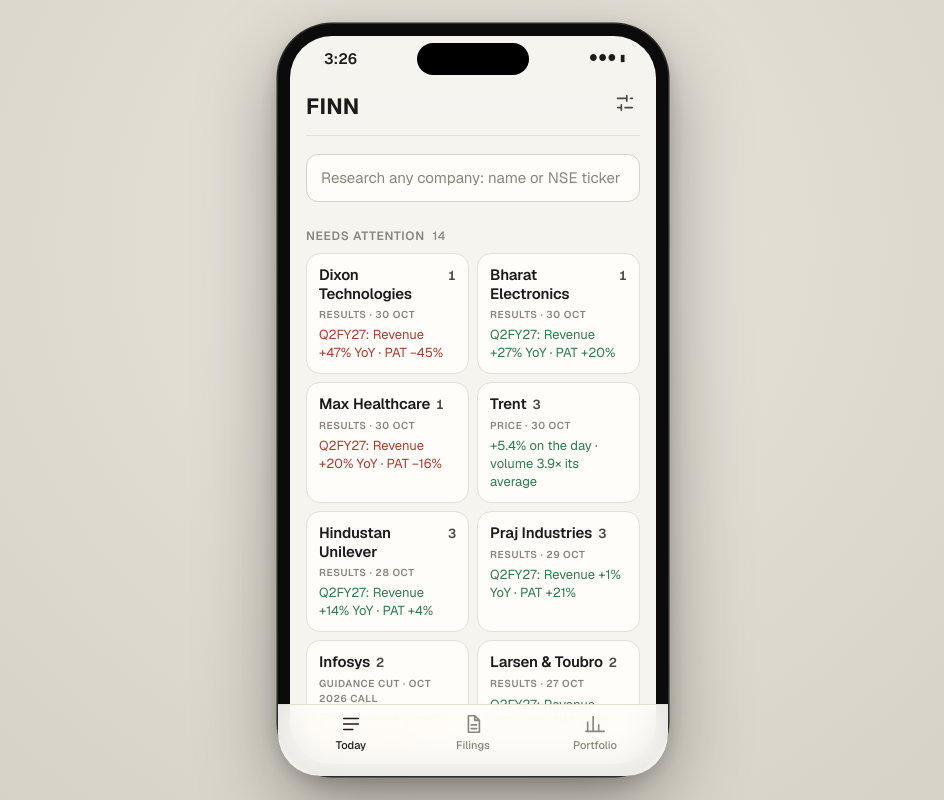
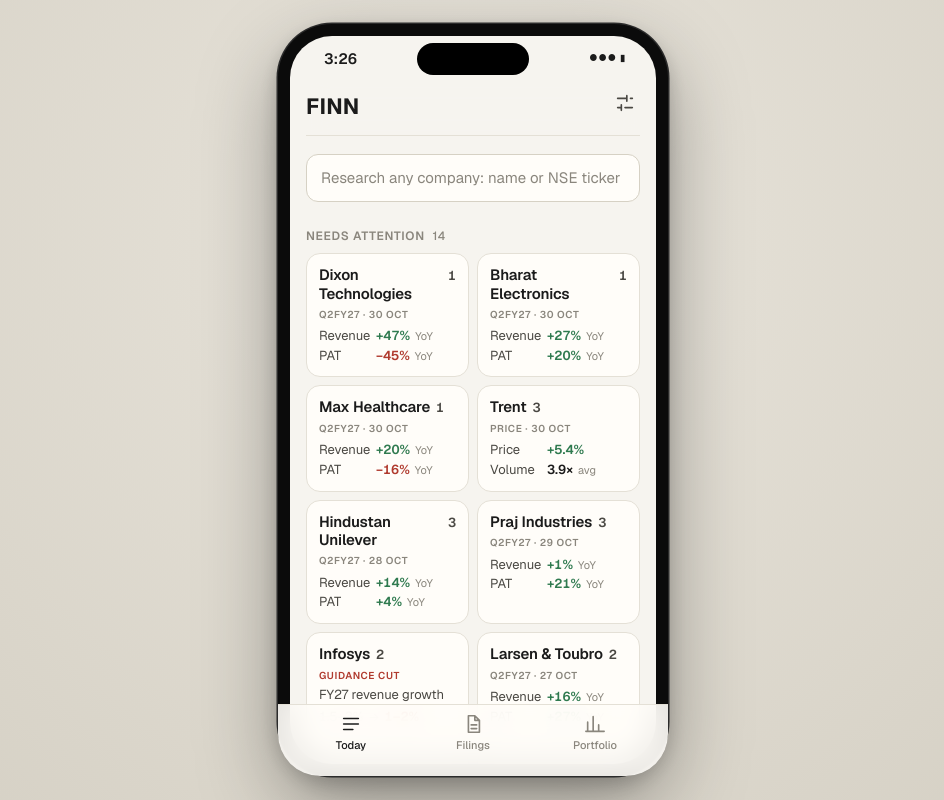
Before and after one commit to karmanya21/finn, a React (Vite) app in the folder web/: page / in a window 1280 px wide. Shown: the whole page, without its empty margins (167-1111 px from the left). Built offline with nearby package versions, Linux system fonts and the light colour scheme.

Commit message:
Today tiles: figures in rows, guidance as old → new
Results, price and volume show one figure per line, each coloured by its own direction;
guidance moves show the old value struck through and the new one coloured; headings fit
on one line.

Co-Authored-By: Claude Opus 5.5 <noreply@anthropic.com>

```diff
--- a/web/src/push.tsx
+++ b/web/src/push.tsx
@@ -52,6 +52,11 @@ export interface Update {
   title: string;      // the one line that matters, with its number
   line?: string;      // optional detail
   tone?: "up" | "down";
+  // How the Today tile lays it out, when there's more structure than a sentence:
+  figures?: Figure[];                               // results, price, volume: one row per figure
+  change?: { subject: string; from: string; to: string };  // guidance moved: old → new
+  target?: { subject: string; value: string };     // a promise's verdict: what was guided
+  heading?: string;   // the tile's whole heading when "tag · date" won't fit ("Q2FY27 · 30 Oct", "Guidance cut")
   open: () => void;
 }
 
@@ -88,6 +93,11 @@ export function useUpdates(index: CompanySummary[]): Map<string, Update[]> | nul
         weight: (m.byPrice ? 55 + Math.min(Math.abs(m.pct), 15) * 2 : 45) + (m.byVolume ? Math.min(m.volRatio, 6) * 3 : 0)
           + (m.reason ? 10 : 0) + recent(m.date),
         tag: m.byPrice ? "Price" : "Volume", date: fmtDate(m.date), title: what, tone: m.byPrice ? (up ? "up" : "down") : undefined,
+        figures: [
+          ...(m.byPrice ? [{ label: "Price", change: fmtChange(m.pct, 1), tone: up ? "up" as const : "down" as const }] : []),
+          ...(m.byVolume ? [{ label: "Volume", change: `${m.volRatio.toFixed(1)}×`, unit: "avg" }] : []),
+          ...(!m.byPrice ? [{ label: "Price", change: fmtChange(m.pct, 1) }] : []),
+        ],
         line: m.reason ? `Same day: ${m.reason.type === "results" ? resultsHeadline(m.reason) : filingText(m.reason.summary, m.reason.subject)}`
           : `Closed ₹${m.close.toLocaleString("en-IN")}; no material filing that day`,
         open: () => go(`/c/${m.symbol}`) });
@@ -99,7 +109,8 @@ export function useUpdates(index: CompanySummary[]): Map<string, Update[]> | nul
       // Results without figures yet say little; let a real move or a cut outrank them.
       const blank = f.type === "results" && !f.numbers ? 25 : 0;
       add({ key: `f-${f.id}`, symbol: f.symbol, name: f.name, weight: f.importance + recent(f.at.slice(0, 10)) - blank,
-        tag: f.label, date: fmtDate(f.at), title: f.type === "results" ? resultsHeadline(f) : filingText(f.summary, f.subject),
+        tag: f.label, date: fmtDate(f.at),
+        figures: f.numbers ? resultsFigures(f.numbers) : undefined, heading: resultsQuarter(f) && `${resultsQuarter(f)} · ${fmtDate(f.at)}`, title: f.type === "results" ? resultsHeadline(f) : filingText(f.summary, f.subject),
         tone: f.type === "results" && yoy != null ? (yoy >= 0 ? "up" : "down")
           : f.tone === "positive" ? "up" : f.tone === "negative" ? "down" : undefined,
         line: f.people.length ? peopleLine(f) : undefined,
@@ -115,9 +126,14 @@ export function useUpdates(index: CompanySummary[]): Map<string, Update[]> | nul
       const lastEvent = i.thread.events[i.thread.events.length - 1];
       const date = VERDICT.has(i.tag) || i.tag === "Behind pace" ? `${l.latest_results ?? ""} results`
         : i.tag === "Gone quiet" ? `${l.latest_call} call` : `${lastEvent?.call ?? l.latest_call} call`;
+      const moved = i.headline.includes(" → ") && lastEvent?.from && lastEvent?.to;
+      const better = moved && (lastEvent.type === "raised" || lastEvent.type === "advanced");
       add({ key: `p-${i.thread.id}|${i.headline}`, symbol: i.symbol, name: i.name, weight: i.weight,
         tag: i.tag, date, title: normText(i.headline), line: i.line && normText(i.line),
-        tone: i.tone === "missed" ? "down" : i.tone === "kept" ? "up" : undefined,
+        tone: better || i.tone === "kept" ? "up" : i.tone === "missed" ? "down" : undefined,
+        heading: i.tag,  // the call or quarter is on the promise page; "Guidance cut · Oct 2026 call" wraps
+        change: moved ? { subject: normText(i.thread.title), from: normText(lastEvent.from!), to: normText(lastEvent.to!) } : undefined,
+        target: !moved ? { subject: normText(i.thread.title), value: i.thread.target ? normText(i.thread.target) : "" } : undefined,
         open: () => go(`/c/${i.symbol}/t/${i.thread.id}`) });
     }
     for (const list of out.values()) list.sort((a, b) => b.weight - a.weight);
@@ -139,6 +155,37 @@ function daysBetween(callLabel: string, isoDate: string): number {
   const [m, y] = callLabel.split(" ");
   const call = new Date(`${m} 1, ${y}`).getTime();
   return (new Date(isoDate || Date.now()).getTime() - call) / 86_400_000;
+}
+
+/** A tile's lead update: figures in rows, a guidance move as old → new, a verdict under
+ *  what was promised; anything else as its one line. */
+function TileBody({ u }: { u: Update }) {
+  const verdict = !!(u.change || u.target);
+  const tag = <span className={`tile-tag ${verdict ? u.tone ?? "" : ""}`}>{u.heading ?? `${u.tag} · ${u.date}`}</span>;
+  if (u.figures?.length) return <>{tag}
+    <span className="tile-figs">
+      {u.figures.map((f) => (
+        <span key={f.label} className="tile-fig">
+          <span className="tile-fig-l">{f.label}</span>
+          <span className={`tile-fig-v ${f.tone ?? ""}`}>{f.change}</span>
+          <span className="tile-fig-u">{f.unit}</span>
+        </span>
+      ))}
+    </span></>;
+  if (u.change) return <>{tag}
+    <span className="tile-subject">{u.change.subject}</span>
+    <span className="tile-move">
+      <span className="tile-from">{u.change.from}</span><span className="tile-arrow">→</span>
+      <span className={`tile-to ${u.tone ?? ""}`}>{u.change.to}</span>
+    </span></>;
+  if (u.target) return <>{tag}
+    <span className="tile-subject">{u.target.subject}</span>
+    {u.target.value && <span className="tile-move"><span className="tile-fig-u">Guided</span>
+      <span className="tile-to">{u.target.value}</span></span>}</>;
+  // The heading already names the quarter: "Q2FY27: filed, …" → "Filed, …"
+  const q = u.heading?.split(" · ")[0];
+  const title = q && u.title.startsWith(`${q}: `) ? u.title.slice(q.length + 2).replace(/^./, (c) => c.toUpperCase()) : u.title;
+  return <>{tag}<span className={`tile-line ${u.tone ?? ""}`}>{title}</span></>;
 }
 
 /** The Today grid: one tile per company, those needing attention first. */
@@ -170,8 +217,7 @@ export function TodayGrid({ index, onSettings }: { index: CompanySummary[]; onSe
               <span className="tile-name">{c.name}</span>
               <span className="tile-count">{us.length}{fresh > 0 && <span className="new">{fresh} new</span>}</span>
             </span>
-            <span className="tile-tag">{lead!.tag} · {lead!.date}</span>
-            <span className={`tile-line ${lead!.tone ?? ""}`}>{lead!.title}</span>
+            <TileBody u={lead!} />
           </button>
         ))}
       </div>
@@ -302,6 +348,18 @@ export function Footnote({ children }: { children: React.ReactNode }) {
   return <p className="footnote">{children}</p>;
 }
 
+export interface Figure { label: string; change: string; unit?: string; tone?: "up" | "down" }
+
+/** Revenue and PAT growth as separate rows, each coloured by its own direction. */
+export function resultsFigures(h: Headline): Figure[] {
+  return ["Revenue", "PAT"].flatMap((label) => {
+    const yoy = h.rows.find((r) => r.label === label)?.yoy;
+    if (yoy == null) return [];
+    const change = fmtChange(yoy);
+    return [{ label, change, unit: "YoY", tone: change === "flat" ? undefined : yoy > 0 ? "up" as const : "down" as const }];
+  });
+}
+
 /** "Q2FY27: Revenue +16% YoY · PAT +27%". The one format for results everywhere. */
 export function resultsLine(h: Headline): string {
   const row = (l: string) => h.rows.find((r) => r.label === l);
@@ -311,9 +369,16 @@ export function resultsLine(h: Headline): string {
   return bits.length ? `${h.quarter}: ${bits.join(" · ")}` : `${h.quarter} results`;
 }
 
+/** "Q2FY27" for a results filing, from its figures or else its text. */
+function resultsQuarter(f: Filing): string | undefined {
+  if (f.type !== "results") return undefined;
+  return f.numbers?.quarter
+    ?? `${f.summary ?? ""} ${f.subject}`.match(/Q[1-4]\s?FY\s?\d{2}/i)?.[0].replace(/\s/g, "").toUpperCase();
+}
+
 function resultsHeadline(f: Filing): string {
   if (f.numbers) return resultsLine(f.numbers);
-  const q = `${f.summary ?? ""} ${f.subject}`.match(/Q[1-4]\s?FY\s?\d{2}/i)?.[0].replace(/\s/g, "").toUpperCase();
+  const q = resultsQuarter(f);
   return `${q ?? "Results"}: filed, figures not yet tabulated`;
 }
 
--- a/web/src/styles.css
+++ b/web/src/styles.css
@@ -452,6 +452,18 @@ a.feed-row { text-decoration: none; color: inherit; }
 .tile-tag { font-size: 10px; font-weight: 600; letter-spacing: 0.06em; text-transform: uppercase; color: var(--ink-3); }
 .tile-line { font-size: 13px; line-height: 1.35; color: var(--ink); display: -webkit-box; -webkit-line-clamp: 3; -webkit-box-orient: vertical; overflow: hidden; }
 .tile-line.down { color: var(--missed); } .tile-line.up { color: var(--kept); }
+.tile-figs { display: flex; flex-direction: column; gap: 2px; margin-top: 1px; }
+.tile-fig { display: flex; align-items: baseline; gap: 5px; font-size: 13px; line-height: 1.35; }
+.tile-fig-l { color: var(--ink-2); min-width: 52px; }
+.tile-fig-v { font-weight: 600; color: var(--ink); font-variant-numeric: tabular-nums; }
+.tile-fig-v.up { color: var(--kept); } .tile-fig-v.down { color: var(--missed); }
+.tile-fig-u { font-size: 11px; color: var(--ink-3); }
+.tile-tag.down { color: var(--missed); } .tile-tag.up { color: var(--kept); }
+.tile-subject { font-size: 13px; line-height: 1.3; color: var(--ink-2); display: -webkit-box; -webkit-line-clamp: 2; -webkit-box-orient: vertical; overflow: hidden; }
+.tile-move { display: flex; flex-wrap: wrap; align-items: baseline; gap: 2px 5px; font-size: 13px; font-variant-numeric: tabular-nums; }
+.tile-from { color: var(--ink-3); text-decoration: line-through; text-decoration-color: var(--line-2); }
+.tile-arrow { color: var(--ink-3); font-size: 12px; }
+.tile-to { font-weight: 600; color: var(--ink); } .tile-to.up { color: var(--kept); } .tile-to.down { color: var(--missed); }
 .quiet-title { margin-top: 22px; }
 .tiles.quiet { grid-template-columns: repeat(3, minmax(0, 1fr)); gap: 6px; }
 .tile.muted { min-height: 0; padding: 9px 10px; background: transparent; border-style: dashed; opacity: 0.7; }
```
